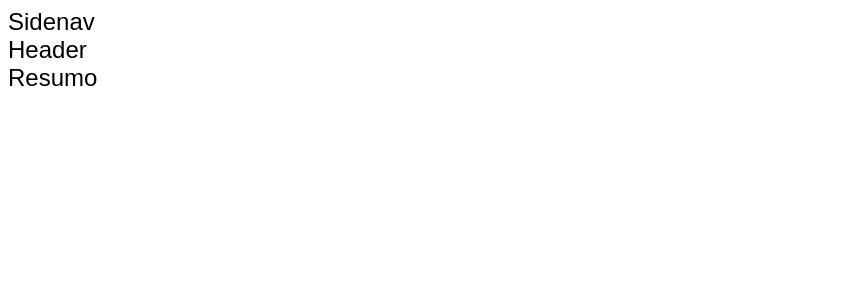
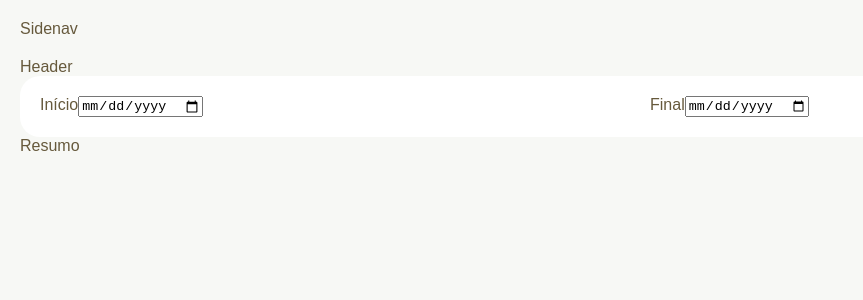
Before and after one commit to thiagoleet/fintech-origamid-react-ts, a React (Vite) app: page / in a window 1280 px wide. Shown: the top 300 px of the page, without its empty margins (0-863 px from the left). Built offline with nearby package versions, Linux system fonts and the light colour scheme; no server answers.

Commit message:
task: Adding base styling

```diff
--- a/src/App.tsx
+++ b/src/App.tsx
@@ -8,7 +8,7 @@ import { DataContextProvider } from "@/context/DataContext";
 function App() {
   return (
     <DataContextProvider>
-      <div>
+      <div className="container">
         <Sidenav />
         <main>
           <Header />
--- a/src/Style.css
+++ b/src/Style.css
@@ -1,4 +1,80 @@
+html {
+  --color-1: #463220;
+  --color-2: #66593c;
+  --color-3: #eceadd;
+  --color-4: #f7f8f5;
+  --color-5: #ffffff;
+  --gap-s: 0.625rem;
+  --gap: 1.25rem;
+}
+
 body {
-  font-size: 1.5rem;
   font-family: sans-serif;
+  margin: 0;
+  color: var(--color-2);
+  background-color: var(--color-4);
 }
+
+.box {
+  padding: var(--gap);
+  border-radius: var(--gap);
+  background-color: var(--color-5);
+}
+
+button {
+  font-family: sans-serif;
+  font-size: 1rem;
+  cursor: pointer;
+}
+
+h1,
+h2,
+h3 {
+  font-weight: bold;
+  margin: 0;
+}
+
+ul {
+  list-style: none;
+  padding: 0;
+  margin: 0;
+}
+
+.flex {
+  display: flex;
+  gap: var(--gap);
+}
+
+.flex > * {
+  flex: 1;
+}
+
+.mb {
+  margin-bottom: var(--gap);
+}
+
+.bg-1 {
+  background-color: var(--color-1);
+}
+
+.bg-2 {
+  background-color: var(--color-2);
+}
+
+.bg-3 {
+  background-color: var(--color-3);
+}
+
+.bg-4 {
+  background-color: var(--color-4);
+}
+
+.bg-5 {
+  background-color: var(--color-5);
+}
+
+.container {
+  display: grid;
+  padding: var(--gap);
+  gap: var(--gap);
+}
--- /dev/null
+++ b/src/components/Form/DateInput.tsx
@@ -0,0 +1,16 @@
+import React from "react";
+
+type IDateInput = React.ComponentProps<"input"> & {
+  label: string;
+};
+
+const DateInput: React.FC<IDateInput> = ({ label, ...props }) => {
+  return (
+    <div>
+      <label htmlFor={props.id}>{label}</label>
+      <input type="date" id={props.id} name={props.id} {...props} />
+    </div>
+  );
+};
+
+export default DateInput;
--- /dev/null
+++ b/src/components/Form/DateRange.tsx
@@ -0,0 +1,24 @@
+import React from "react";
+import DateInput from "./DateInput";
+
+const DateRange = () => {
+  const [inicio, setInicio] = React.useState("");
+  const [final, setFinal] = React.useState("");
+
+  return (
+    <form onSubmit={(e) => e.preventDefault()} className="box flex">
+      <DateInput
+        label="Início"
+        value={inicio}
+        onChange={({ target }) => setInicio(target.value)}
+      />
+      <DateInput
+        label="Final"
+        value={final}
+        onChange={({ target }) => setFinal(target.value)}
+      />
+    </form>
+  );
+};
+
+export default DateRange;
--- a/src/components/UI/Header.tsx
+++ b/src/components/UI/Header.tsx
@@ -1,9 +1,17 @@
+import React from "react";
 import { useDataContext } from "@/context/DataContext";
-import React from "react";
+import DateRange from "../Form/DateRange";
 
 const Header = () => {
   const { data } = useDataContext();
-  return <header>Header</header>;
+  return (
+    <>
+      <header>Header</header>
+      <div>
+        <DateRange />
+      </div>
+    </>
+  );
 };
 
 export default Header;
```
